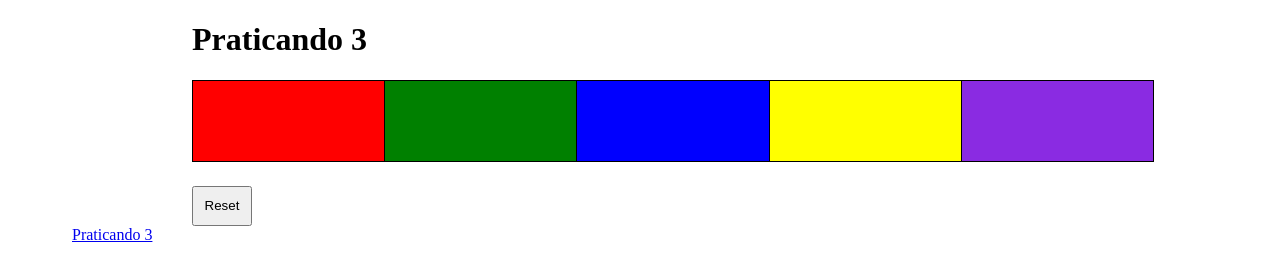
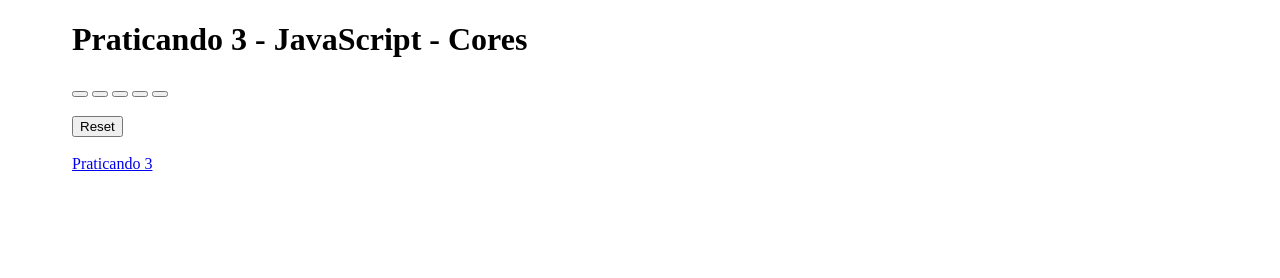
Before and after one commit to MaryBrachini/Desenvolvimento-Web, a plain HTML site: page PraticandoJquery/P2.html in a window 1280 px wide. Both pictures are taken after a click on the button "Reset". Drawn offline with nearby package versions, Linux system fonts and the light colour scheme.

Commit message:
Update 1.0

```diff
--- a/PraticandoJquery/P2.html
+++ b/PraticandoJquery/P2.html
@@ -5,67 +5,48 @@
     <meta charset="UTF-8">
     <meta http-equiv="X-UA-Compatible" content="IE=edge">
     <meta name="viewport" content="width=device-width, initial-scale=1.0">
-    <title>Praticando 3</title>
-    <script src="jquery-3.6.1.min.js"></script>
+    <title>Praticando Cores</title>
     <link rel="stylesheet" href="css.css">
-
+    <script src="https://code.jquery.com/jquery-3.6.1.min.js"
+        integrity="sha256-o88AwQnZB+VDvE9tvIXrMQaPlFFSUTR+nldQm1LuPXQ=" crossorigin="anonymous"></script>
 </head>
 
 <body id="body">
-    <h1 class="h1">Praticando 3 </h1>
+    <h1>Praticando 3 - JavaScript - Cores</h1>
+    <div id="paleta">
+        <button id="btn-red"></button>
+        <button id="btn-green"></button>
+        <button id="btn-blue"></button>
+        <button id="btn-yellow"></button>
+        <button id="btn-fuchsia"></button>
+    </div>
+    <br>
+    <button id="btnreset">Reset</button>
 
-    <div class="cores">
-        <div class="vermelho"></div>
-        <div class="verde"></div>
-        <div class="azul"></div>
-        <div class="amarelo"></div>
-        <div class="roxo"></div>
-    </div>
-
-    <button class="botao">Reset</button>
-
-    <br>
-
+    <br><br>
     <a href="P3.html">Praticando 3</a>
 
-
+</body>
 <script>
-        var corArmazenada = "";
-        var corAtual = "";
-        var corAtual2 = "";
-        var clicado = false;
-
-        $(".cores > div").click(function () {
-            let cor = $(this).css("background-color");
-
+    var corPadrao = "white";
+        const cores = ['red', 'green', 'blue', 'yellow', 'fuchsia'];
+        for (const cor of cores) {
+            $(`#btn-${cor}`).mouseover(() => {
                 $("body").css("backgroundColor", cor);
-            clicado = true;
             });
-
-        $(".cores > div").mouseover(function () {
-            let cor = $(this).css("background-color");
+            $(`#btn-${cor}`).mouseleave(() => {
+                $("body").css("backgroundColor", corPadrao);
+            });
+            $(`#btn-${cor}`).click(() => {
+                corPadrao = cor;
                 $("body").css("backgroundColor", cor);
-
-            if (cor != corAtual) {
-                corArmazenada = corAtual;
+            });
         }
-            corAtual = cor;
-        });
-
-        $(".cores > div").mouseout(function () {
-            if (clicado == false) {
-                $("body").css("background-color", corArmazenada);
-            }
-            clicado = false;
-        });
-
-        $("button").click(function () {
-            corArmazenada = "white";
-            $("body").css("background-color", corArmazenada);
-            corAtual = "";
+        $('#btnreset').click(() => {
+            corPadrao = 'white';
+            $("body").css("backgroundColor", 'white');
         });
 
 </script>
-</body>
 
 </html>
```
Lines whose indentation alone changed are shown as unchanged.
